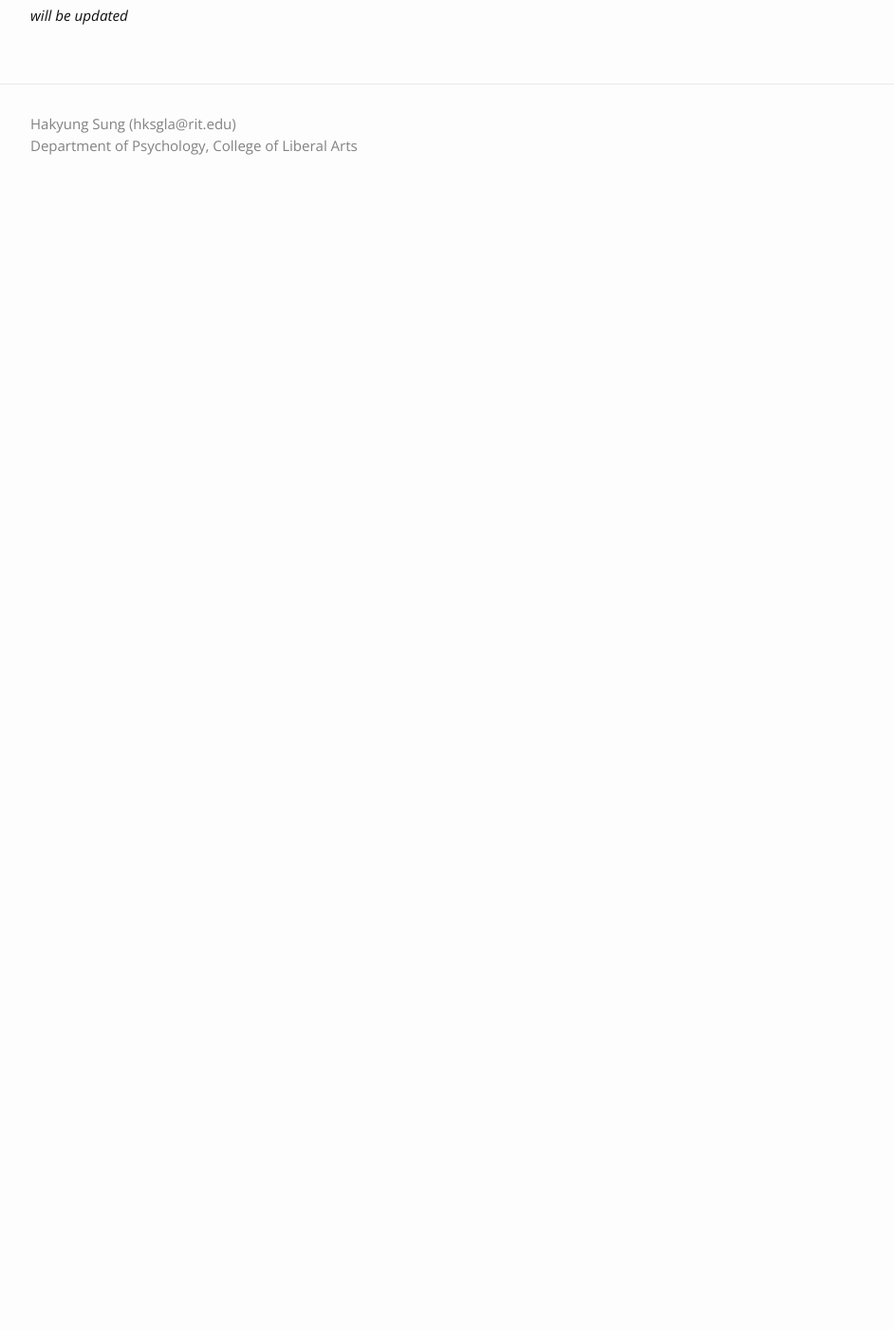
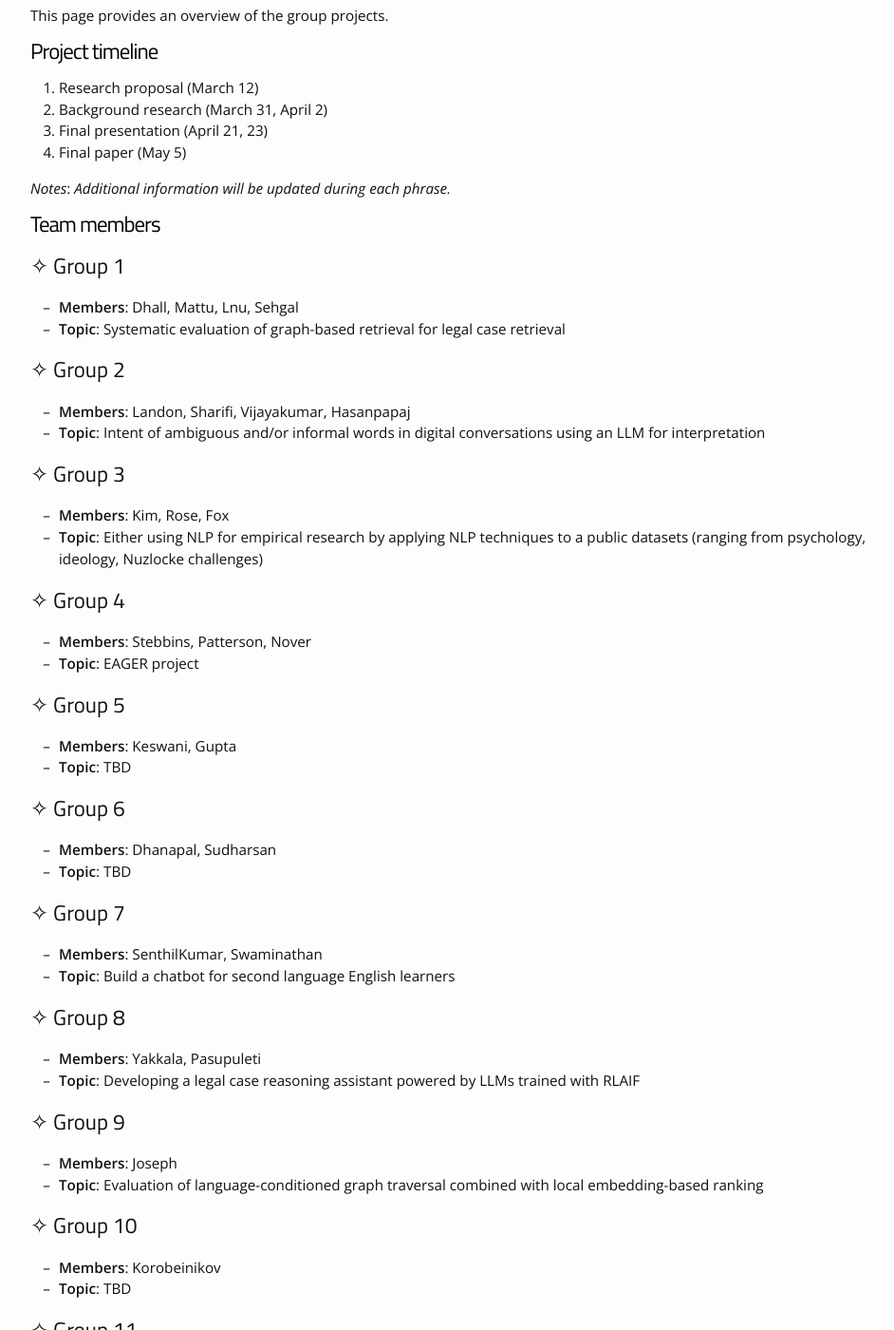
Before and after one commit to hksung/Spring26_PSYC681, a Jekyll site: the page built from project.md, in a window 1280 px wide and 1400 px high, scrolled down 270 px. Shown: the whole window at 95% size, without its empty margins (163-1105 px from the left). Built offline with Jekyll 4.4.1, drawn with Linux system fonts in a browser that asks for light colours; nearby versions of some CDN libraries; before the commit the page ends 900 px from its top, so only the background shows below that; some of the changed text lies outside the part shown.

Commit message:
Update project.md

```diff
--- a/project.md
+++ b/project.md
@@ -6,4 +6,70 @@ permalink: /project/
 
 # Group project
 
-*will be updated*
+This page provides an overview of the group projects.
+
+# Project timeline
+
+1. Research proposal (March 12)
+2. Background research (March 31, April 2)
+3. Final presentation (April 21, 23)
+4. Final paper (May 5)
+
+*Notes*: *Additional information will be updated during each phrase.*
+
+# Team members
+
+## ✧ Group 1
+- **Members**: Dhall, Mattu, Lnu, Sehgal
+- **Topic**: Systematic evaluation of graph-based retrieval for legal case retrieval
+
+## ✧ Group 2
+- **Members**: Landon, Sharifi, Vijayakumar, Hasanpapaj
+- **Topic**: Intent of ambiguous and/or informal words in digital conversations using an LLM for
+interpretation
+
+## ✧ Group 3
+- **Members**: Kim, Rose, Fox
+- **Topic**: Either using NLP for empirical research by applying NLP techniques to a public datasets
+(ranging from psychology, ideology, Nuzlocke challenges)
+
+## ✧ Group 4
+- **Members**: Stebbins, Patterson, Nover
+- **Topic**: EAGER project
+
+## ✧ Group 5
+- **Members**: Keswani, Gupta
+- **Topic**: TBD
+
+## ✧ Group 6
+- **Members**: Dhanapal, Sudharsan
+- **Topic**: TBD
+
+## ✧ Group 7
+- **Members**: SenthilKumar, Swaminathan
+- **Topic**: Build a chatbot for second language English learners
+
+## ✧ Group 8
+- **Members**: Yakkala, Pasupuleti
+- **Topic**: Developing a legal case reasoning assistant powered by LLMs trained with RLAIF
+
+## ✧ Group 9
+- **Members**: Joseph
+- **Topic**: Evaluation of language-conditioned graph traversal combined with local
+embedding-based ranking
+
+## ✧ Group 10
+- **Members**: Korobeinikov
+- **Topic**: TBD
+
+## ✧ Group 11
+- **Members**: Naguru
+- **Topic**: Grammatical Error Correction with RAG and Multi-LLM Ensemble
+
+## ✧ Group 12
+- **Members**: Sawkar
+- **Topic**: Building an interpretable NLP pipeline for analyzing historical parliamentary debates
+
+## ✧ Group 13
+- **Members**: Sudan
+- **Topic**: Create an ensemble of pre-trained models to act as a chartered accountant
```
